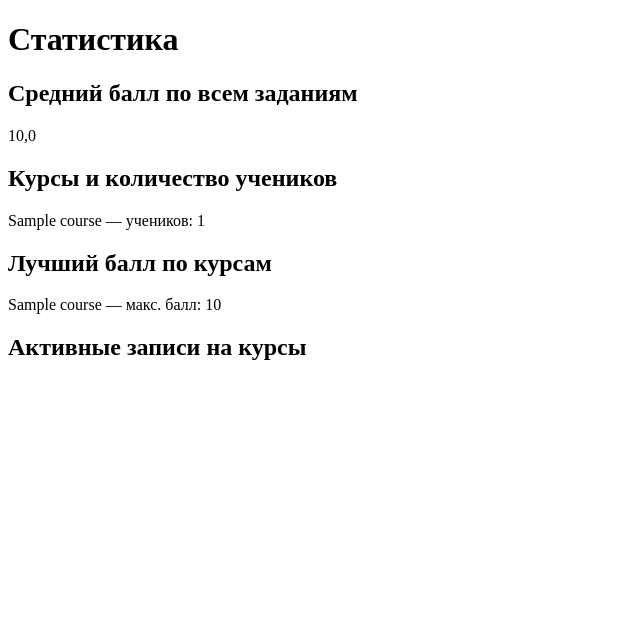
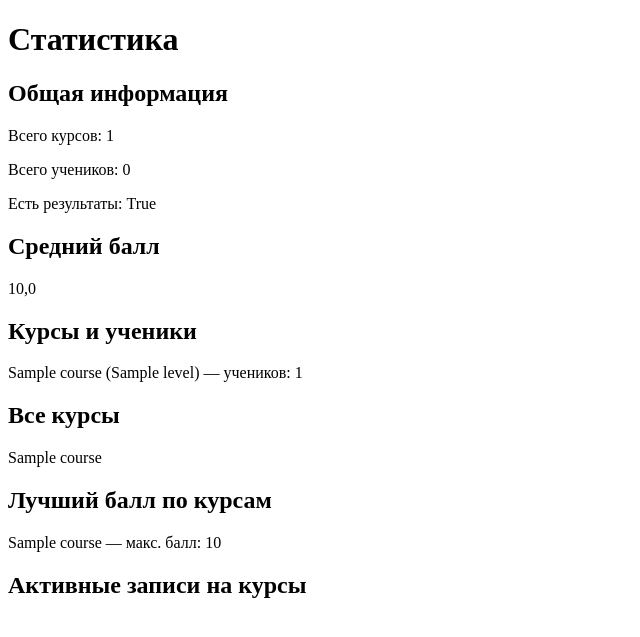
Before and after one commit to assaup/english-school-project, a Django app: page /stats/ in a window 1280 px wide. Shown: the top 637 px of the page, without its empty margins (0-640 px from the left). Run offline with Django 5.2, Linux system fonts and the light colour scheme; tables that the repository leaves empty hold one stand-in row (values such as "Sample post").

Commit message:
6. models.URLField(), __icontains, values(), values_list(), count(), exists(), update(), delete()

```diff
--- a/learning/forms.py
+++ b/learning/forms.py
@@ -4,7 +4,7 @@ from .models import Course
 class CourseForm(forms.ModelForm):
     class Meta:
         model = Course
-        fields = ['title', 'description', 'level', 'cover']
+        fields = ['title', 'description', 'level', 'cover', 'video_url']
         widgets = {
             'description': forms.Textarea(attrs={'rows': 4}),
         }
--- a/learning/models.py
+++ b/learning/models.py
@@ -104,6 +104,10 @@ class Course(models.Model):
     created_at = models.DateTimeField(auto_now_add=True, verbose_name=_("Создан"))
     objects = models.Manager()
     published = PublishedCourseManager()
+    video_url = models.URLField(
+        blank=True,
+        verbose_name=_("Ссылка на видео")
+    )
 
     def get_absolute_url(self):
         return reverse('course_detail', args=[self.pk]) #результат: '/courses/5/'
--- a/learning/templates/courses/list.html
+++ b/learning/templates/courses/list.html
@@ -2,6 +2,11 @@
 <html>
 <body>
     <h1>Курсы уровня A1</h1>
+    <form method="get">
+        <input type="text" name="q" value="{{ query }}" placeholder="Поиск курса...">
+        <button type="submit">Найти</button>
+    </form>
+
     {% for course in courses %}
         <p>
             <a href="{{ course.get_absolute_url }}">{{ course.title }}</a>
--- a/learning/templates/courses/stats.html
+++ b/learning/templates/courses/stats.html
@@ -3,12 +3,22 @@
 <body>
     <h1>Статистика</h1>
 
-    <h2>Средний балл по всем заданиям</h2>
+    <h2>Общая информация</h2>
+    <p>Всего курсов: {{ total_courses }}</p>
+    <p>Всего учеников: {{ total_students }}</p>
+    <p>Есть результаты: {{ has_results }}</p>
+
+    <h2>Средний балл</h2>
     <p>{{ avg_score.avg|default:"нет данных" }}</p>
 
-    <h2>Курсы и количество учеников</h2>
-    {% for course in courses %}
-        <p>{{ course.title }} — учеников: {{ course.students_count }}</p>
+    <h2>Курсы и ученики</h2>
+    {% for item in course_stats %}
+        <p>{{ item.title }} ({{ item.level__name }}) — учеников: {{ item.students_count }}</p>
+    {% endfor %}
+
+    <h2>Все курсы</h2>
+    {% for name in course_names %}
+        <p>{{ name }}</p>
     {% endfor %}
 
     <h2>Лучший балл по курсам</h2>
--- a/learning/views.py
+++ b/learning/views.py
@@ -3,20 +3,26 @@ from django.utils import timezone
 from django.db.models import Avg, Count, Max
 from django.contrib import messages
 from .forms import CourseForm
-from .models import Course, Lesson, Result, UserCourse
+from .models import Course, Lesson, Result, UserCourse, User
 
 # Пример filter(), order_by(), __ для обращения к связанной таблице
 def course_list(request):
+    query = request.GET.get('q', '')
     courses = (
         Course.objects
         .select_related('level')
         # .filter(level__name='A1')
-        .exclude(lessons__isnull=True)
+        # .exclude(lessons__isnull=True)
         .distinct()
         .order_by('-created_at')
     )
+    if query:
+        courses = courses.filter(title__icontains=query) # фильтруем по названию
 
-    return render(request, 'courses/list.html', {'courses': courses})
+    return render(request, 'courses/list.html', {
+        'courses': courses,
+        'query': query,
+        })
 
 # related_name и get_absolute_url.
 def course_detail(request, pk):
@@ -31,27 +37,29 @@ def lesson_detail(request, pk):
 
 # Агрегация и аннотирование
 def stats_view(request):
-    from django.db.models import Avg, Count, Max
+    course_stats = Course.objects.values('title', 'level__name').annotate(
+        students_count=Count('usercourse')
+    )
+    course_names = Course.objects.values_list('title', flat=True)
 
-    # Средний балл по всем результатам
+    total_courses = Course.objects.count()
+    total_students = User.objects.filter(roles__name='student').count()
+
+    has_results = Result.objects.exists()
+
     avg_score = Result.objects.aggregate(avg=Avg('score'))
-
-    # Количество учеников на каждом курсе
-    courses = Course.objects.annotate(students_count=Count('usercourse'))
-
-    # Максимальный балл по каждому заданию
     best_scores = Result.objects.values('exercise__lesson__course__title') \
                                 .annotate(max_score=Max('score'))
-
-    # активные записи на курс
     now = timezone.now()
-    active_enrollments = UserCourse.objects.filter(
-        access_until__gt=now  #__gt = greater than (больше чем)
-    )
+    active_enrollments = UserCourse.objects.filter(access_until__gt=now)
 
     return render(request, 'courses/stats.html', {
+        'course_stats': course_stats,
+        'course_names': course_names,
+        'total_courses': total_courses,
+        'total_students': total_students,
+        'has_results': has_results,
         'avg_score': avg_score,
-        'courses': courses,
         'best_scores': best_scores,
         'active_enrollments': active_enrollments,
     })
@@ -69,10 +77,13 @@ def course_create(request):
 
 def course_edit(request, pk):
     course = get_object_or_404(Course, pk=pk)
+    old_level = course.level_id
     if request.method == 'POST':
         form = CourseForm(request.POST, request.FILES, instance=course)
         if form.is_valid():
             form.save()
+            if course.level_id != old_level:
+                UserCourse.objects.filter(course=course).update(progress=0.0)
             messages.success(request, f'Курс "{course.title}" обновлён!')
             return redirect(course.get_absolute_url())
     else:
```
Also changed, not shown: learning/migrations/0007_course_video_url.py (added).
